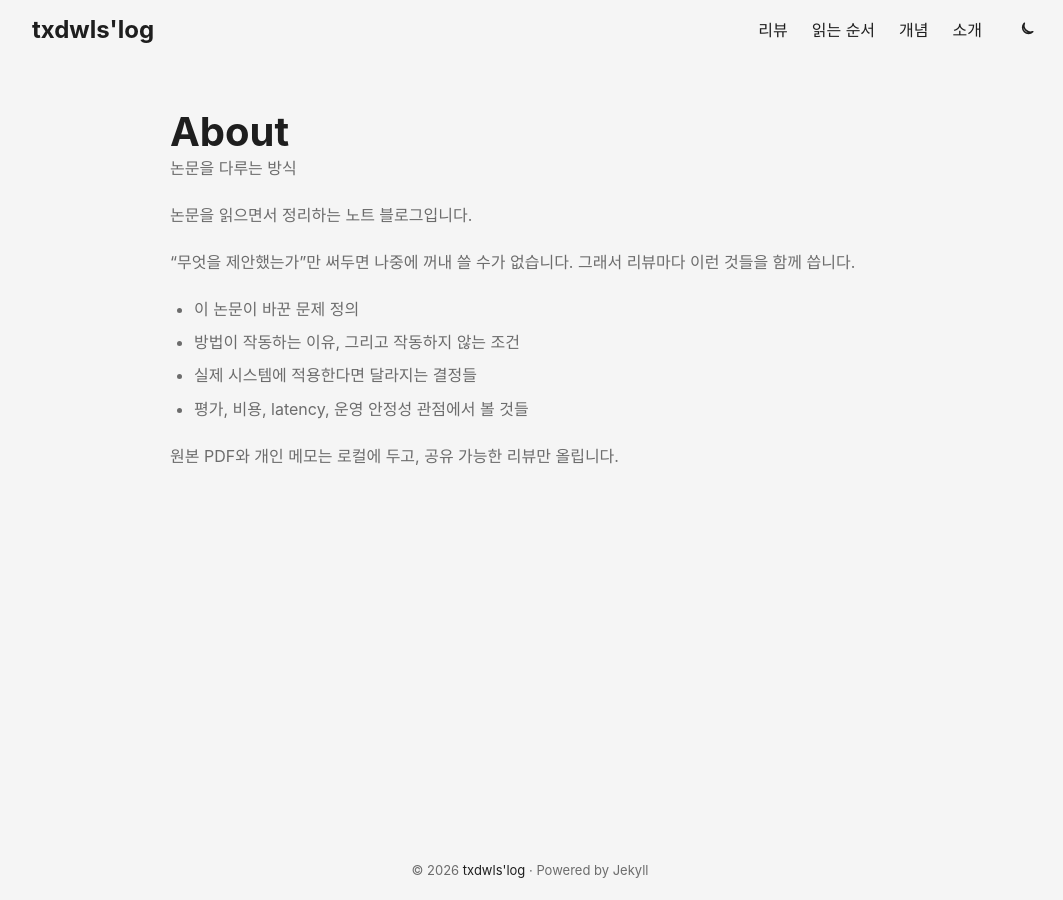
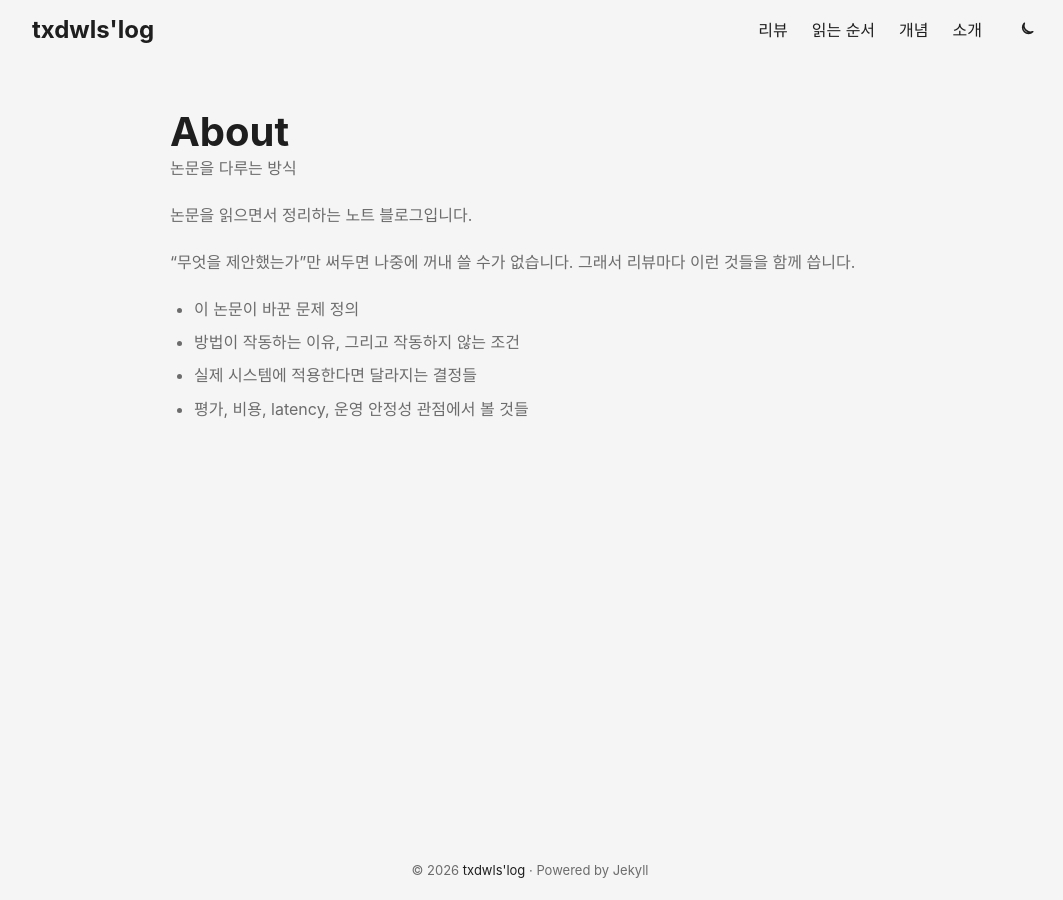
Before and after one commit to txdwls/txdwls.github.io, a Jekyll site: the page built from blog/about.md, in a window 1280 px wide. Shown: the whole page, without its empty margins (110-1173 px from the left). Built offline with Jekyll 4.4.1, drawn with Linux system fonts in a browser that asks for light colours.

Commit message:
docs: remove disclosure/operational lines from about and reviews

```diff
--- a/blog/about.md
+++ b/blog/about.md
@@ -13,5 +13,3 @@ permalink: /about/
 - 방법이 작동하는 이유, 그리고 작동하지 않는 조건
 - 실제 시스템에 적용한다면 달라지는 결정들
 - 평가, 비용, latency, 운영 안정성 관점에서 볼 것들
-
-원본 PDF와 개인 메모는 로컬에 두고, 공유 가능한 리뷰만 올립니다.
```
Also changed, not shown: blog/reviews.md (+0 -1 lines).
